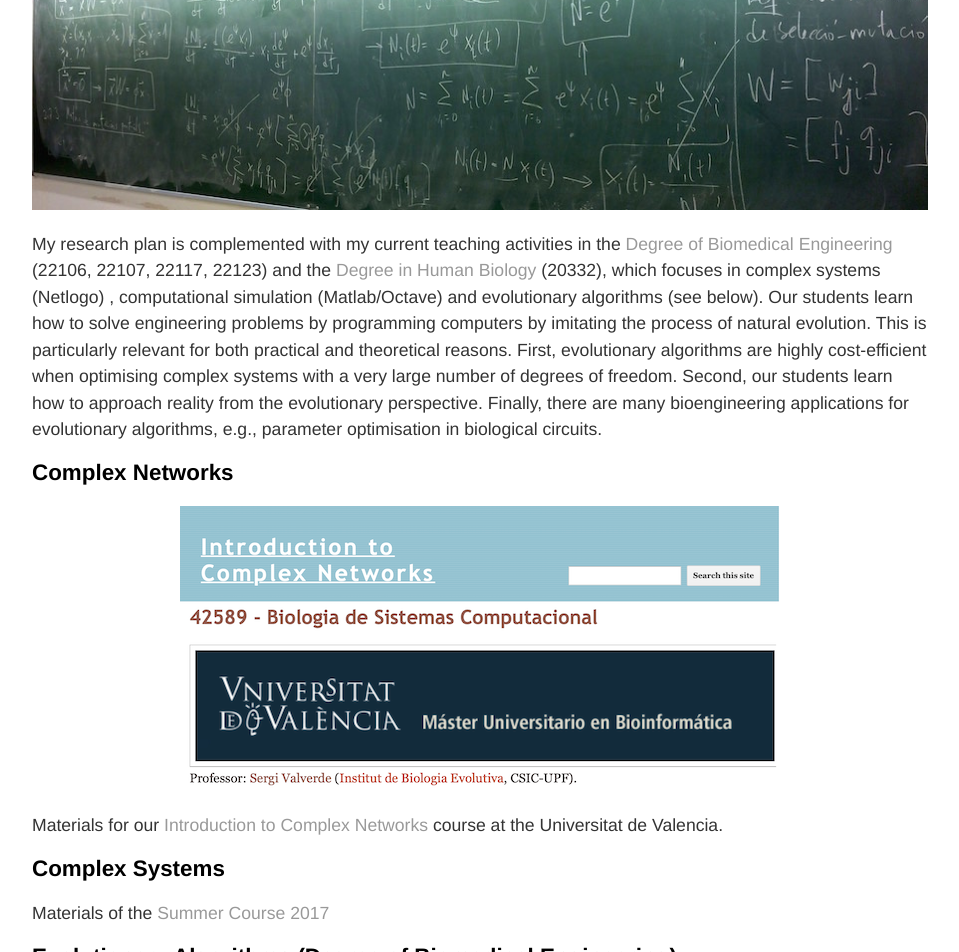
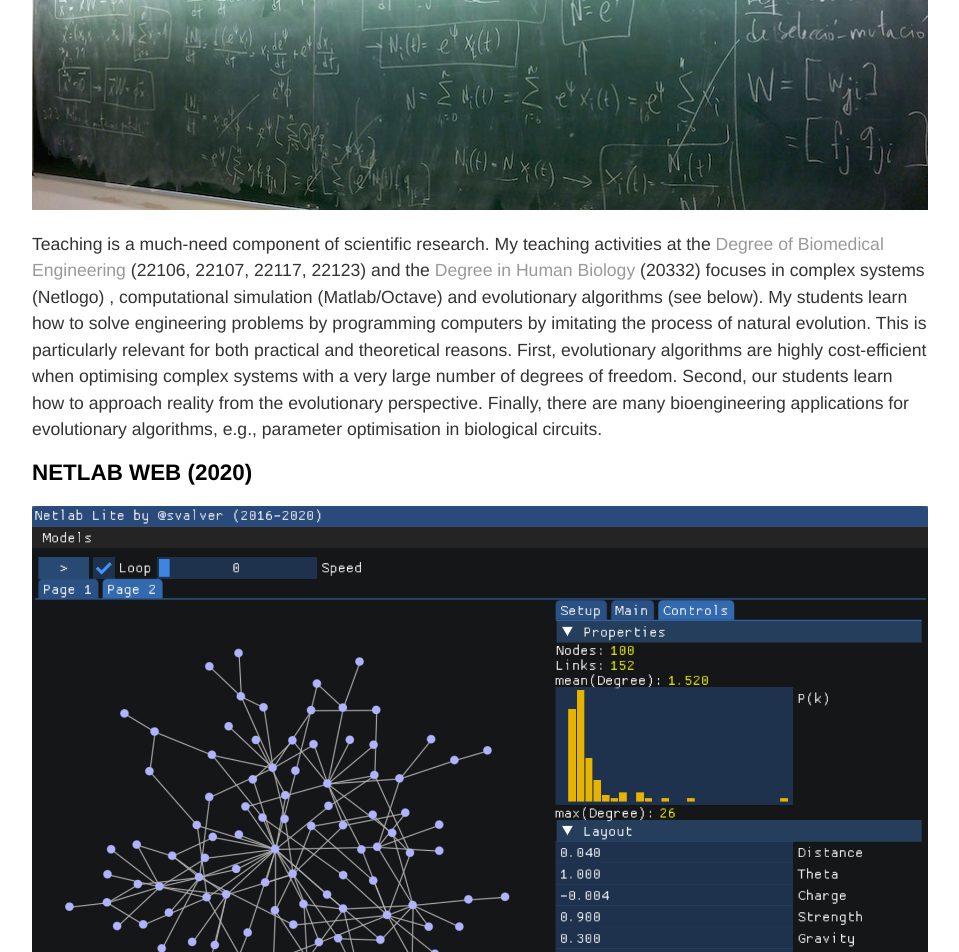
Before and after one commit to svalver/svalver.github.io, a Jekyll site: the page built from teach/index.html, in a window 1280 px wide and 1400 px high, scrolled down 207 px. Shown: the top 952 px of the window, without its empty margins (160-1119 px from the left). Built offline with Jekyll 4.4.1, drawn with Linux system fonts in a browser that asks for light colours; some of the changed text lies outside the part shown.

Commit message:
netlab lite

```diff
--- a/teach/index.html
+++ b/teach/index.html
@@ -16,36 +16,35 @@ img {
 <h1>Teaching by Sergi Valverde</h1>
 <p><img src = "../images/teaching_header.jpg"/></p>
 <p>
-My research plan is complemented with my current teaching activities in the <a href="http://www.upf.edu/estudiants/titulacions/enginyeries/grau-eng_biomedica/presentacio/">Degree
+Teaching is a much-need component of scientific research. My teaching activities at the <a href="http://www.upf.edu/estudiants/titulacions/enginyeries/grau-eng_biomedica/presentacio/">Degree
 of Biomedical Engineering</a> (22106, 22107, 22117, 22123) and the <a href="http://www.upf.edu/biomed/estudis_de_grau2/biohumana/presentacio/">Degree in Human
-Biology</a> (20332), which focuses in complex systems (Netlogo) ,
-computational simulation  (Matlab/Octave) and evolutionary algorithms (see below).
-Our students learn how to solve engineering problems by
+Biology</a> (20332) focuses in complex systems (Netlogo) ,
+computational simulation  (Matlab/Octave) and evolutionary algorithms (see below). My students learn how to solve engineering problems by
 programming computers by imitating the process of natural evolution.
-This is particularly relevant for both practical and theoretical reasons. First,
- evolutionary algorithms are highly cost-efficient when optimising complex systems
- with a very large number of degrees of freedom. Second, our students learn how to
- approach reality from the evolutionary perspective. Finally, there are many
- bioengineering applications for evolutionary algorithms, e.g.,
- parameter optimisation in biological circuits.
+This is particularly relevant for both practical and theoretical reasons. First, evolutionary algorithms are highly cost-efficient when optimising complex systems with a very large number of degrees of freedom. Second, our students learn how to approach reality from the evolutionary perspective. Finally, there are many bioengineering applications for evolutionary algorithms, e.g., parameter optimisation in biological circuits.
 </p>
 
+
+<h2>NETLAB WEB (2020)</h2>
+
+<p><img src = "../images/netlab_lite_screenshot.png"/></p>
+
+Click here to access Netlab Lite, a network programmable modeling environment: a compact, on-line version of the Netlab platform that I have developed over the years. Allows students to program their own network models and perform common network analysis, using the web brower (requires WebGL, Chrome and/or Firefox is recommended).
 
 <h2>Complex Networks</h2>
 
 <p><img src = "../images/banner_master_valencia.png"/></p>
 
 <p>
-Materials for our <a href="https://sites.google.com/site/introcomplexnetworks/">Introduction to Complex Networks</a> course at the Universitat de Valencia.
+Materials for our "Introduction to Complex Networks" course at the Universitat de Valencia available <a href="https://sites.google.com/site/introcomplexnetworks/">here</a>.
 </p>
 
 
 <h2>Complex Systems</h2>
 
 <p>
-Materials of the <a href="https://svalver.github.io/Courses/">Summer Course 2017</a>
+Materials for the <a href="https://svalver.github.io/Courses/">Summer Course 2017 </a>
 </p>
-
 
 <h2>Evolutionary Algorithms (Degree of Biomedical Engineering)</h2>
 
```
Also changed, not shown: images/netlab_lite_screenshot.png (added), 1 other file.
